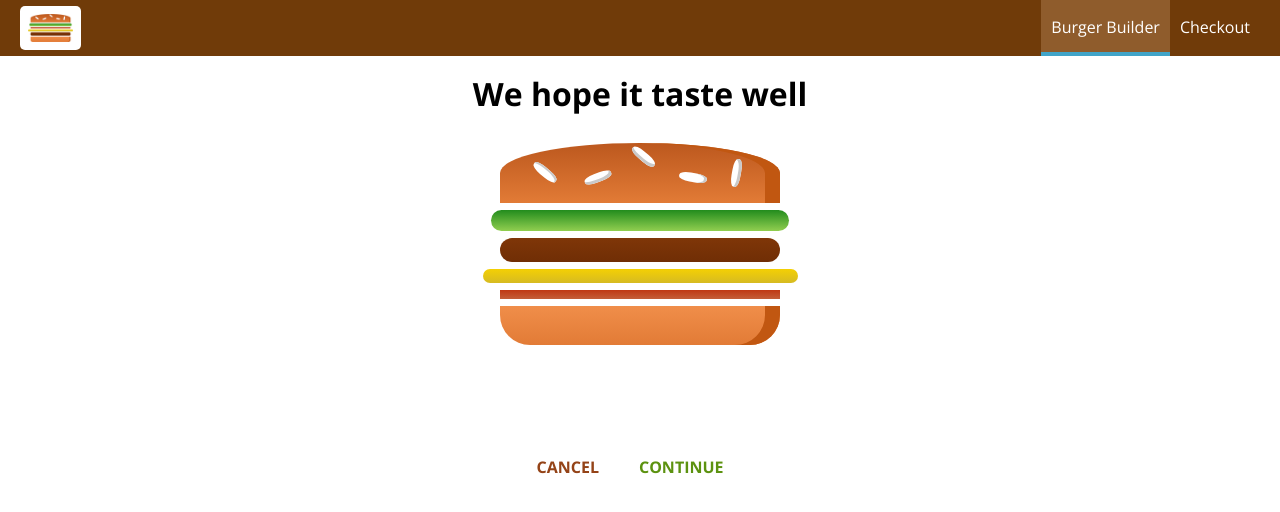
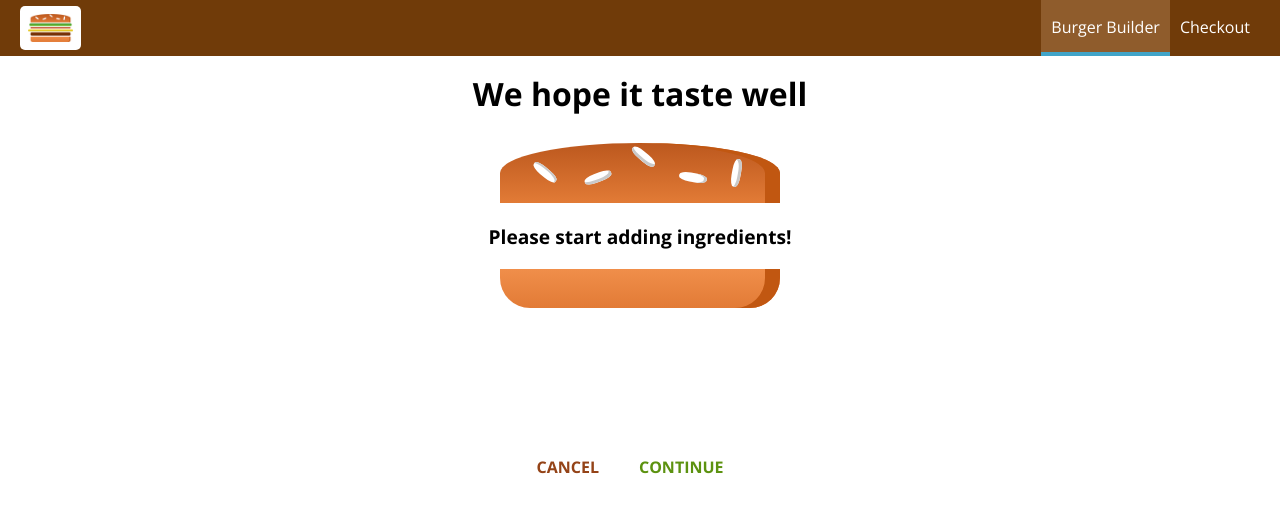
Before and after one commit to Luqapo/Burger-project, a React app: page /checkout in a window 1280 px wide. Shown: the top 512 px of the page. Built offline with nearby package versions, Linux system fonts and the light colour scheme.

Commit message:
queryParams

```diff
--- a/src/containers/BurgerBuilder/BurgerBuilder.js
+++ b/src/containers/BurgerBuilder/BurgerBuilder.js
@@ -115,7 +115,15 @@ class BurgerBuilder extends Component{
         //         this.setState({loading: false, purchaising: false});
         //         console.log(error);
         //     });
-        this.props.history.push('/checkout');
+        const queryParams = [];
+        for (let i in this.state.ingredients){
+            queryParams.push(encodeURIComponent(i) + '=' + encodeURIComponent(this.state.ingredients[i]));
+        }
+        const queryString = queryParams.join('&');
+        this.props.history.push({
+            pathname: '/checkout',
+            search: '?' + queryString
+        });
     }
 
     render(){
--- a/src/containers/Checkout/Checkout.js
+++ b/src/containers/Checkout/Checkout.js
@@ -11,6 +11,15 @@ class Checkout extends Component {
             cheese: 1,
             bacon: 1
         }
+    }
+
+    componentDidMount() {
+        const query = new URLSearchParams(this.props.location.search);
+        const ingredients = {};
+        for (let param of query.entries()){
+            ingredients[param[0]] = +param[1]
+        }
+        this.setState({ingredients: ingredients});
     }
 
     checkoutCancelledHandler = () => {
```
